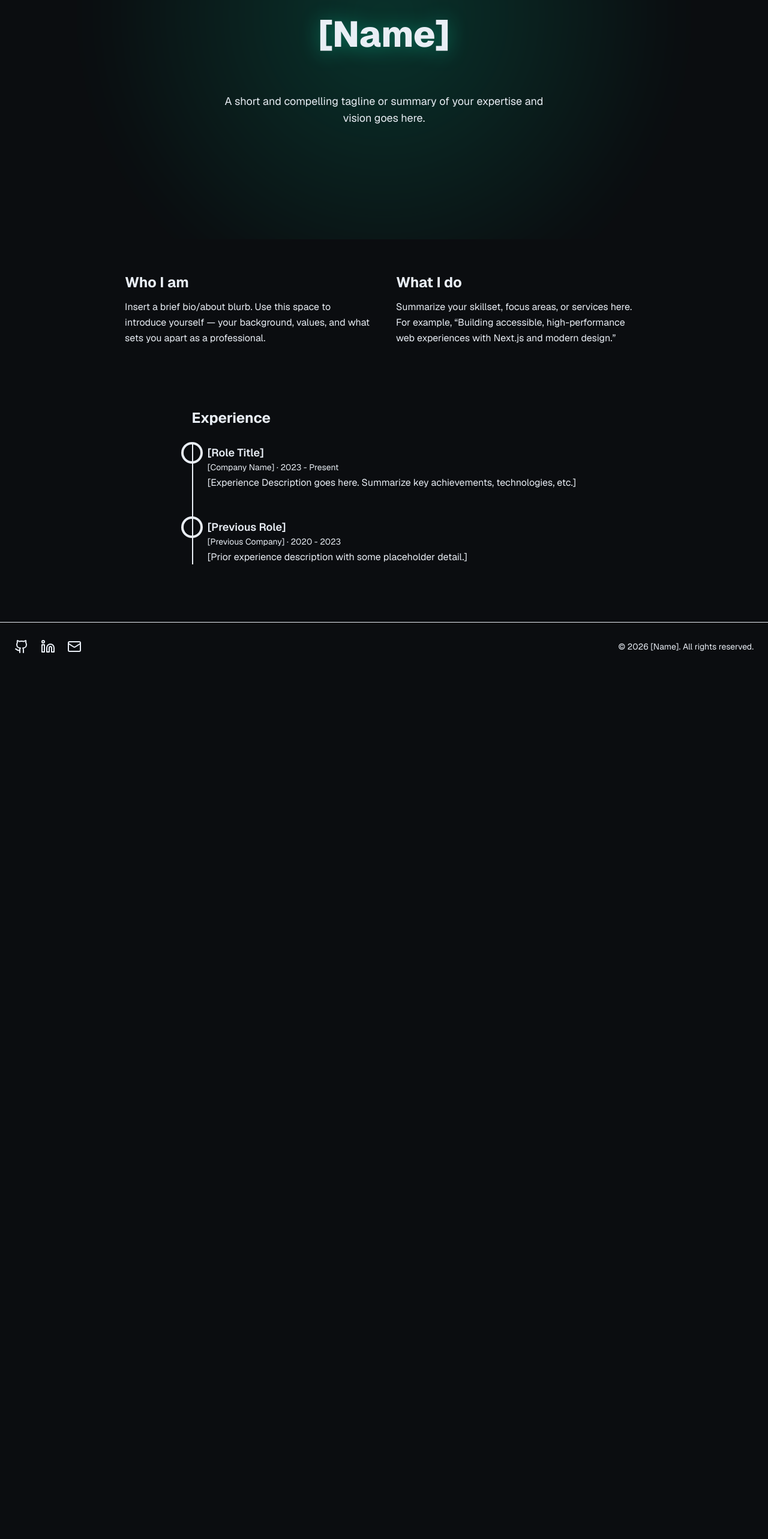
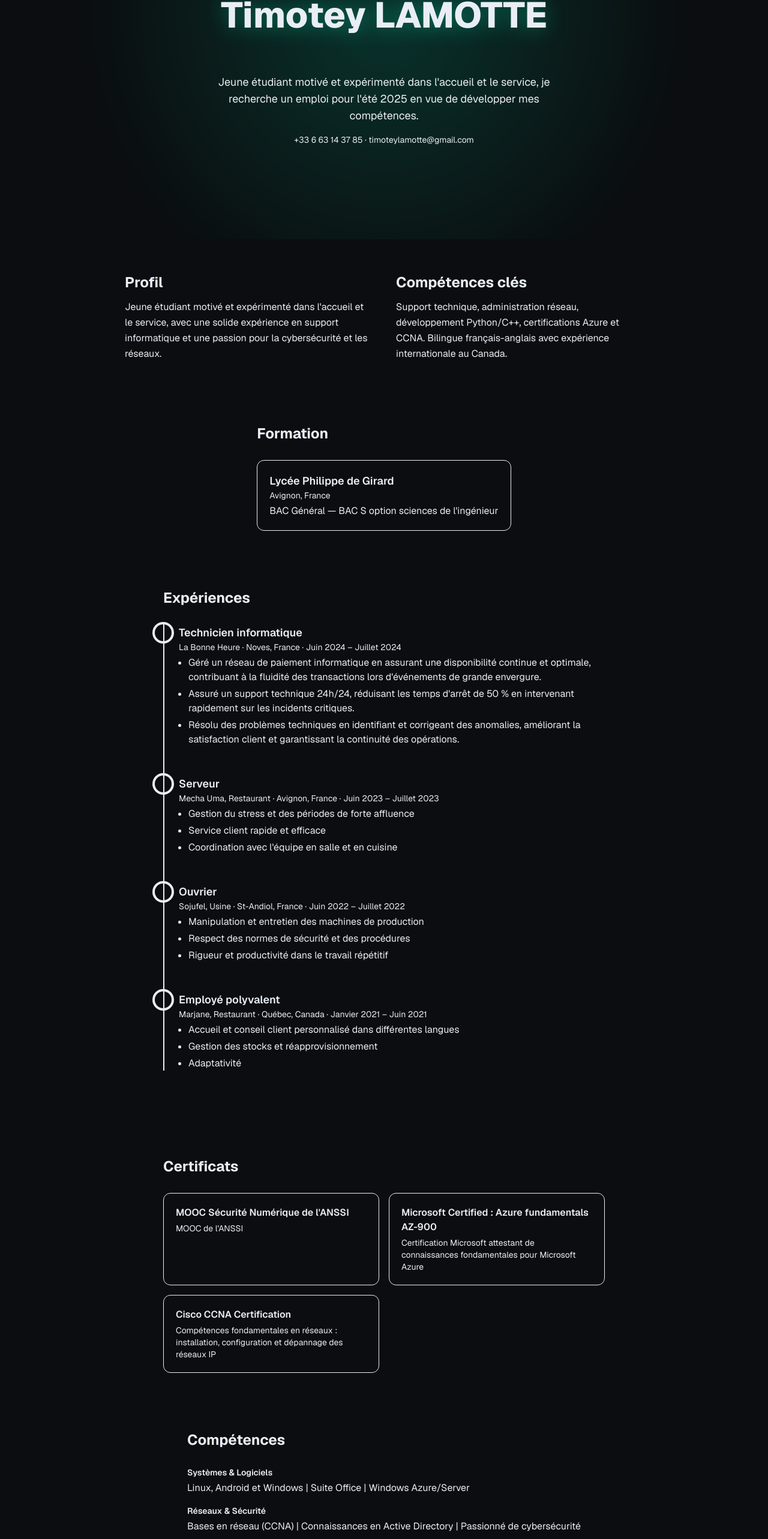
Before and after one commit to Psithroz/portfolio_site, a Next.js app: page / in a window 1280 px wide. Shown: the part 214-2780 px from the top of the page at 60% size. Before the commit the page ends 1332 px from the top, so only its background shows below. Built offline with nearby package versions, Linux system fonts and the light colour scheme.

Commit message:
Update portfolio content with personal details, including name, title, and experience. Revise metadata for improved relevance and add sections for education, skills, and certifications.

```diff
--- a/app/components/Navbar.tsx
+++ b/app/components/Navbar.tsx
@@ -34,7 +34,7 @@ export default function Navbar() {
           href="/"
           className="text-sm font-semibold tracking-wide text-brand-text"
         >
-          [Logo / Name]
+          Timotey LAMOTTE
         </Link>
 
         {/* Desktop Nav */}
--- a/app/layout.tsx
+++ b/app/layout.tsx
@@ -14,8 +14,9 @@ const geistMono = Geist_Mono({
 });
 
 export const metadata: Metadata = {
-  title: "Create Next App",
-  description: "Generated by create next app",
+  title: "Timotey LAMOTTE — Portfolio",
+  description:
+    "Portfolio de Timotey LAMOTTE — Étudiant en informatique, support technique et cybersécurité.",
 };
 
 export default function RootLayout({
--- a/app/page.tsx
+++ b/app/page.tsx
@@ -3,42 +3,132 @@
 import { Github, Linkedin, Mail } from "lucide-react";
 import React from "react";
 
-// 1. Experience Item Interface
 interface ExperienceItem {
   title: string;
   company: string;
+  location: string;
   period: string;
+  highlights: string[];
+}
+
+interface EducationItem {
+  school: string;
+  location: string;
+  diploma: string;
+  details: string;
+}
+
+interface CertificateItem {
+  name: string;
   description: string;
+}
+
+interface SkillCategory {
+  category: string;
+  items: string;
 }
 
 const experience: ExperienceItem[] = [
   {
-    title: "[Role Title]",
-    company: "[Company Name]",
-    period: "2023 - Present",
-    description:
-      "[Experience Description goes here. Summarize key achievements, technologies, etc.]",
+    title: "Technicien informatique",
+    company: "La Bonne Heure",
+    location: "Noves, France",
+    period: "Juin 2024 – Juillet 2024",
+    highlights: [
+      "Géré un réseau de paiement informatique en assurant une disponibilité continue et optimale, contribuant à la fluidité des transactions lors d'événements de grande envergure.",
+      "Assuré un support technique 24h/24, réduisant les temps d'arrêt de 50 % en intervenant rapidement sur les incidents critiques.",
+      "Résolu des problèmes techniques en identifiant et corrigeant des anomalies, améliorant la satisfaction client et garantissant la continuité des opérations.",
+    ],
   },
   {
-    title: "[Previous Role]",
-    company: "[Previous Company]",
-    period: "2020 - 2023",
-    description:
-      "[Prior experience description with some placeholder detail.]",
+    title: "Serveur",
+    company: "Mecha Uma, Restaurant",
+    location: "Avignon, France",
+    period: "Juin 2023 – Juillet 2023",
+    highlights: [
+      "Gestion du stress et des périodes de forte affluence",
+      "Service client rapide et efficace",
+      "Coordination avec l'équipe en salle et en cuisine",
+    ],
+  },
+  {
+    title: "Ouvrier",
+    company: "Sojufel, Usine",
+    location: "St-Andiol, France",
+    period: "Juin 2022 – Juillet 2022",
+    highlights: [
+      "Manipulation et entretien des machines de production",
+      "Respect des normes de sécurité et des procédures",
+      "Rigueur et productivité dans le travail répétitif",
+    ],
+  },
+  {
+    title: "Employé polyvalent",
+    company: "Marjane, Restaurant",
+    location: "Québec, Canada",
+    period: "Janvier 2021 – Juin 2021",
+    highlights: [
+      "Accueil et conseil client personnalisé dans différentes langues",
+      "Gestion des stocks et réapprovisionnement",
+      "Adaptativité",
+    ],
   },
 ];
 
-// SUGGESTION: Extract Hero, About, ExperienceTimeline, and Footer into their own components in `/components` for maintainability as your project grows.
+const education: EducationItem[] = [
+  {
+    school: "Lycée Philippe de Girard",
+    location: "Avignon, France",
+    diploma: "BAC Général — BAC S option sciences de l'ingénieur",
+    details: "",
+  },
+];
+
+const certificates: CertificateItem[] = [
+  {
+    name: "MOOC Sécurité Numérique de l'ANSSI",
+    description: "MOOC de l'ANSSI",
+  },
+  {
+    name: "Microsoft Certified : Azure fundamentals AZ-900",
+    description:
+      "Certification Microsoft attestant de connaissances fondamentales pour Microsoft Azure",
+  },
+  {
+    name: "Cisco CCNA Certification",
+    description:
+      "Compétences fondamentales en réseaux : installation, configuration et dépannage des réseaux IP",
+  },
+];
+
+const skills: SkillCategory[] = [
+  {
+    category: "Systèmes & Logiciels",
+    items: "Linux, Android et Windows | Suite Office | Windows Azure/Server",
+  },
+  {
+    category: "Réseaux & Sécurité",
+    items:
+      "Bases en réseau (CCNA) | Connaissances en Active Directory | Passionné de cybersécurité",
+  },
+  {
+    category: "Développement & Data",
+    items:
+      "Python, C++ | Bases en HTML, CSS et WordPress | Gestion de bases de données basique",
+  },
+  {
+    category: "Langues",
+    items:
+      "Français (natif), Anglais (niveau C1, courant), Espagnol (B1)",
+  },
+];
 
 export default function Home() {
   return (
     <main className="min-h-screen flex flex-col bg-brand-bg text-brand-text font-sans">
       {/* HERO SECTION */}
       <section className="relative flex flex-col items-center justify-center h-[60vh] md:h-[70vh] px-4 overflow-hidden">
-        <div
-          className="absolute inset-0 -z-10"
-          aria-hidden="true"
-        >
+        <div className="absolute inset-0 -z-10" aria-hidden="true">
           <div className="w-full h-full bg-brand-bg" />
           <div
             className="absolute left-1/2 top-1/3 w-[80vw] h-[80vw] -translate-x-1/2 -translate-y-1/2 rounded-full"
@@ -51,49 +141,74 @@ export default function Home() {
           />
         </div>
         <h1 className="text-4xl md:text-6xl font-extrabold text-brand-text text-center drop-shadow-[0_2px_16px_rgba(0,255,194,0.35)]">
-          [Name]
+          Timotey LAMOTTE
         </h1>
         <h2 className="mt-3 text-xl md:text-2xl font-semibold tracking-wide bg-gradient-to-r from-brand-mint via-brand-cyan to-brand-mint bg-clip-text text-transparent">
-          [Job Title]
+          Étudiant — Recherche emploi été 2025
         </h2>
         <p className="mt-6 max-w-xl text-lg text-brand-text-muted text-center">
-          A short and compelling tagline or summary of your expertise and vision
-          goes here.
+          Jeune étudiant motivé et expérimenté dans l&apos;accueil et le service,
+          je recherche un emploi pour l&apos;été 2025 en vue de développer mes
+          compétences.
         </p>
-        {/* Example primary button using mint glow */}
-        {/* <button className="mt-8 px-5 py-2 rounded-full bg-brand-mint text-brand-bg font-medium shadow-[0_0_20px_rgba(0,255,194,0.15)] hover:shadow-[0_0_28px_rgba(0,255,194,0.25)] transition-shadow">
-          View my work
-        </button> */}
+        <p className="mt-4 text-sm text-brand-text-muted text-center">
+          +33 6 63 14 37 85 &middot;{" "}
+          <a
+            href="mailto:timoteylamotte@gmail.com"
+            className="text-brand-mint hover:underline"
+          >
+            timoteylamotte@gmail.com
+          </a>
+        </p>
       </section>
 
       {/* ABOUT SECTION */}
       <section className="max-w-4xl w-full mx-auto py-14 px-4 grid grid-cols-1 md:grid-cols-2 gap-10">
         <div>
-          <h3 className="text-2xl font-bold text-brand-text mb-3">
-            Who I am
-          </h3>
+          <h3 className="text-2xl font-bold text-brand-text mb-3">Profil</h3>
           <p className="text-brand-text-muted leading-relaxed">
-            Insert a brief bio/about blurb. Use this space to introduce yourself
-            — your background, values, and what sets you apart as a
-            professional.
+            Jeune étudiant motivé et expérimenté dans l&apos;accueil et le
+            service, avec une solide expérience en support informatique et une
+            passion pour la cybersécurité et les réseaux.
           </p>
         </div>
         <div>
           <h3 className="text-2xl font-bold text-brand-text mb-3">
-            What I do
+            Compétences clés
           </h3>
           <p className="text-brand-text-muted leading-relaxed">
-            Summarize your skillset, focus areas, or services here. For example,
-            “Building accessible, high-performance web experiences with Next.js
-            and modern design.”
+            Support technique, administration réseau, développement Python/C++,
+            certifications Azure et CCNA. Bilingue français-anglais avec
+            expérience internationale au Canada.
           </p>
+        </div>
+      </section>
+
+      {/* EDUCATION SECTION */}
+      <section className="max-w-3xl mx-auto px-4 py-12">
+        <h3 className="text-2xl font-bold text-brand-text mb-7">Formation</h3>
+        <div className="space-y-6">
+          {education.map((item, i) => (
+            <div
+              key={i}
+              className="rounded-xl border border-brand-cyan/20 bg-brand-surface/30 p-5"
+            >
+              <h4 className="text-lg font-semibold text-brand-text">
+                {item.school}
+              </h4>
+              <span className="block mb-1 text-brand-mint text-sm">
+                {item.location}
+              </span>
+              <p className="text-brand-text-muted">{item.diploma}</p>
+            </div>
+          ))}
         </div>
       </section>
 
       {/* EXPERIENCE SECTION */}
       <section className="max-w-3xl mx-auto px-4 py-12">
         <h3 className="text-2xl font-bold text-brand-text mb-7">
-          Experience
+          Expériences
         </h3>
         <ol className="relative border-l-2 border-brand-cyan/60">
           {experience.map((item, i) => (
@@ -105,19 +220,60 @@ export default function Home() {
                 {item.title}
               </h4>
               <span className="block mb-1 text-brand-mint text-sm">
-                {item.company} &middot; {item.period}
+                {item.company} &middot; {item.location} &middot; {item.period}
               </span>
-              <p className="text-brand-text-muted">{item.description}</p>
+              <ul className="list-disc list-outside ml-4 space-y-1 text-brand-text-muted">
+                {item.highlights.map((highlight, j) => (
+                  <li key={j}>{highlight}</li>
+                ))}
+              </ul>
             </li>
           ))}
         </ol>
+      </section>
+
+      {/* CERTIFICATES SECTION */}
+      <section className="max-w-3xl mx-auto px-4 py-12">
+        <h3 className="text-2xl font-bold text-brand-text mb-7">Certificats</h3>
+        <div className="grid grid-cols-1 md:grid-cols-2 gap-4">
+          {certificates.map((cert, i) => (
+            <div
+              key={i}
+              className="rounded-xl border border-brand-cyan/20 bg-brand-surface/30 p-5"
+            >
+              <h4 className="text-base font-semibold text-brand-text">
+                {cert.name}
+              </h4>
+              <p className="mt-1 text-sm text-brand-text-muted">
+                {cert.description}
+              </p>
+            </div>
+          ))}
+        </div>
+      </section>
+
+      {/* SKILLS SECTION */}
+      <section className="max-w-3xl mx-auto px-4 py-12">
+        <h3 className="text-2xl font-bold text-brand-text mb-7">
+          Compétences
+        </h3>
+        <div className="space-y-4">
+          {skills.map((skill, i) => (
+            <div key={i}>
+              <h4 className="text-sm font-semibold text-brand-mint mb-1">
+                {skill.category}
+              </h4>
+              <p className="text-brand-text-muted">{skill.items}</p>
+            </div>
+          ))}
+        </div>
       </section>
 
       {/* FOOTER */}
       <footer className="border-t border-brand-surface mt-auto py-7 flex flex-col md:flex-row items-center justify-between px-6 gap-4 bg-brand-bg">
         <div className="flex space-x-5 mb-2 md:mb-0">
           <a
-            href="#"
+            href="https://github.com/Psithroz"
             aria-label="GitHub"
             className="text-brand-text-muted hover:text-brand-mint transition-colors"
             target="_blank"
@@ -135,7 +291,7 @@ export default function Home() {
             <Linkedin className="h-6 w-6" />
           </a>
           <a
-            href="#"
+            href="mailto:timoteylamotte@gmail.com"
             aria-label="Email"
             className="text-brand-text-muted hover:text-brand-mint transition-colors"
           >
@@ -143,7 +299,8 @@ export default function Home() {
           </a>
         </div>
         <div className="text-sm text-brand-text-muted">
-          &copy; {new Date().getFullYear()} [Name]. All rights reserved.
+          &copy; {new Date().getFullYear()} Timotey LAMOTTE. Tous droits
+          réservés.
         </div>
       </footer>
     </main>
```
